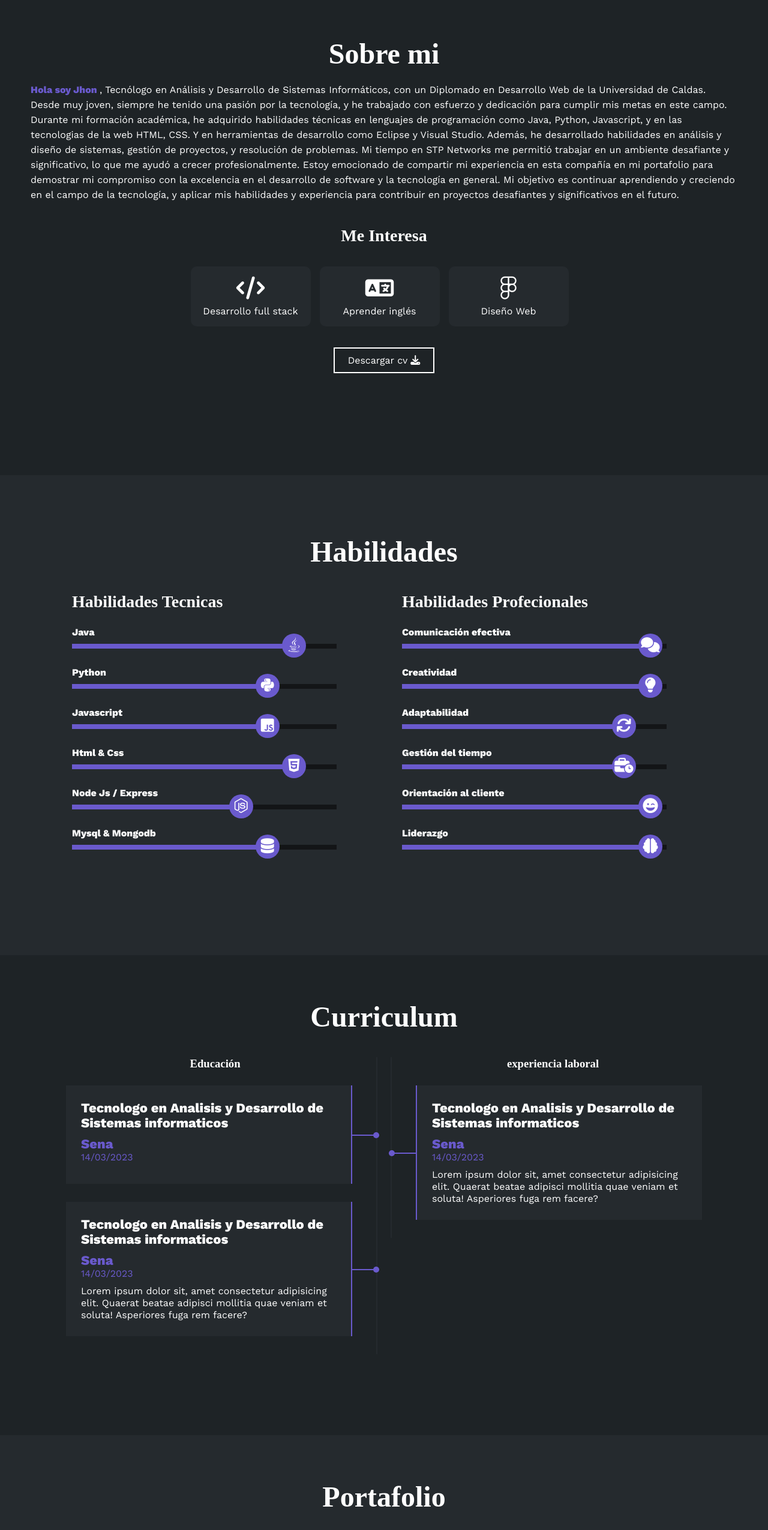
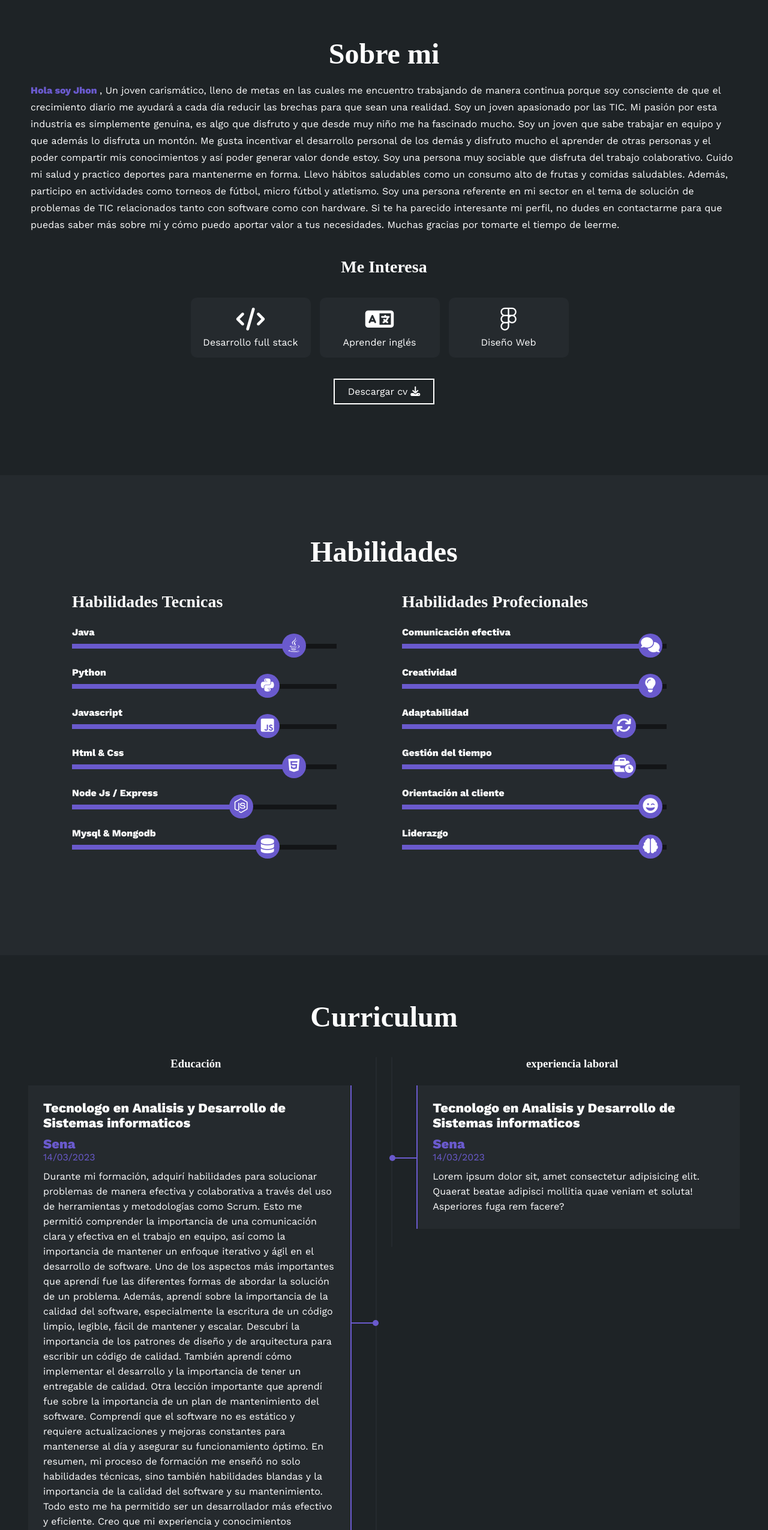
Before and after one commit to jhonthe77/Portafolio-Jhon, a plain HTML site: page index.html in a window 1280 px wide. Shown: the part 880-3430 px from the top of the page at 60% size. Drawn offline with nearby package versions, Linux system fonts and the light colour scheme.

Commit message:
nuvo contenido de texto

```diff
--- a/index.html
+++ b/index.html
@@ -20,7 +20,7 @@
         <div class="logo">
           <a href="#">JHON KERLY</a>
         </div>
-        <nav id="nav" >
+        <nav id="nav">
           <ul>
             <li>
               <a href="#inicio" onclick="selecionar()">INICIO</a>
@@ -75,24 +75,25 @@
       <div class="contenido-seccion">
         <h2>Sobre mi</h2>
         <p>
-          <span>Hola soy Jhon </span>, Tecnólogo en Análisis y Desarrollo de
-          Sistemas Informáticos, con un Diplomado en Desarrollo Web de la
-          Universidad de Caldas. Desde muy joven, siempre he tenido una pasión
-          por la tecnología, y he trabajado con esfuerzo y dedicación para
-          cumplir mis metas en este campo. Durante mi formación académica, he
-          adquirido habilidades técnicas en lenguajes de programación como Java,
-          Python, Javascript, y en las tecnologias de la web HTML, CSS. Y en
-          herramientas de desarrollo como Eclipse y Visual Studio. Además, he
-          desarrollado habilidades en análisis y diseño de sistemas, gestión de
-          proyectos, y resolución de problemas. Mi tiempo en STP Networks me
-          permitió trabajar en un ambiente desafiante y significativo, lo que me
-          ayudó a crecer profesionalmente. Estoy emocionado de compartir mi
-          experiencia en esta compañía en mi portafolio para demostrar mi
-          compromiso con la excelencia en el desarrollo de software y la
-          tecnología en general. Mi objetivo es continuar aprendiendo y
-          creciendo en el campo de la tecnología, y aplicar mis habilidades y
-          experiencia para contribuir en proyectos desafiantes y significativos
-          en el futuro.
+          <span>Hola soy Jhon </span>, Un joven carismático, lleno de metas en
+          las cuales me encuentro trabajando de manera continua porque soy
+          consciente de que el crecimiento diario me ayudará a cada día reducir
+          las brechas para que sean una realidad. Soy un joven apasionado por
+          las TIC. Mi pasión por esta industria es simplemente genuina, es algo
+          que disfruto y que desde muy niño me ha fascinado mucho. Soy un joven
+          que sabe trabajar en equipo y que además lo disfruta un montón. Me
+          gusta incentivar el desarrollo personal de los demás y disfruto mucho
+          el aprender de otras personas y el poder compartir mis conocimientos y
+          así poder generar valor donde estoy. Soy una persona muy sociable que
+          disfruta del trabajo colaborativo. Cuido mi salud y practico deportes
+          para mantenerme en forma. Llevo hábitos saludables como un consumo
+          alto de frutas y comidas saludables. Además, participo en actividades
+          como torneos de fútbol, micro fútbol y atletismo. Soy una persona
+          referente en mi sector en el tema de solución de problemas de TIC
+          relacionados tanto con software como con hardware. Si te ha parecido
+          interesante mi perfil, no dudes en contactarme para que puedas saber
+          más sobre mí y cómo puedo aportar valor a tus necesidades. Muchas
+          gracias por tomarte el tiempo de leerme.
         </p>
         <div class="fila">
           <!-- datos personales -->
@@ -139,7 +140,7 @@
             <div class="skill">
               <span>Python</span>
               <div class="barra-skill">
-                <div class="progreso ">
+                <div class="progreso">
                   <span><i class="fa-brands fa-python"></i></span>
                 </div>
               </div>
@@ -147,7 +148,7 @@
             <div class="skill">
               <span>Javascript</span>
               <div class="barra-skill">
-                <div class="progreso ">
+                <div class="progreso">
                   <span><i class="fa-brands fa-square-js"></i></span>
                 </div>
               </div>
@@ -155,7 +156,7 @@
             <div class="skill">
               <span>Html & Css</span>
               <div class="barra-skill">
-                <div class="progreso ">
+                <div class="progreso">
                   <span><i class="fa-brands fa-html5"></i></span>
                 </div>
               </div>
@@ -163,7 +164,7 @@
             <div class="skill">
               <span>Node Js / Express</span>
               <div class="barra-skill">
-                <div class="progreso ">
+                <div class="progreso">
                   <span><i class="fa-brands fa-node-js"></i></span>
                 </div>
               </div>
@@ -183,7 +184,7 @@
             <div class="skill">
               <span>Comunicación efectiva</span>
               <div class="barra-skill">
-                <div class="progreso ">
+                <div class="progreso">
                   <span><i class="fa-solid fa-comments"></i></span>
                 </div>
               </div>
@@ -191,7 +192,7 @@
             <div class="skill">
               <span>Creatividad</span>
               <div class="barra-skill">
-                <div class="progreso ">
+                <div class="progreso">
                   <span><i class="fa-solid fa-lightbulb"></i></span>
                 </div>
               </div>
@@ -207,7 +208,7 @@
             <div class="skill">
               <span>Gestión del tiempo</span>
               <div class="barra-skill">
-                <div class="progreso ">
+                <div class="progreso">
                   <span><i class="fa-solid fa-business-time"></i></span>
                 </div>
               </div>
@@ -215,7 +216,7 @@
             <div class="skill">
               <span>Orientación al cliente</span>
               <div class="barra-skill">
-                <div class="progreso ">
+                <div class="progreso">
                   <span><i class="fa-solid fa-face-grin-wink"></i></span>
                 </div>
               </div>
@@ -223,7 +224,7 @@
             <div class="skill">
               <span>Liderazgo</span>
               <div class="barra-skill">
-                <div class="progreso ">
+                <div class="progreso">
                   <span><i class="fa-solid fa-brain"></i></span>
                 </div>
               </div>
@@ -245,17 +246,40 @@
               </h4>
               <span class="casa">Sena</span>
               <span class="fecha">14/03/2023</span>
-              <p></p>
+              <p>
+                Durante mi formación, adquirí habilidades para solucionar
+                problemas de manera efectiva y colaborativa a través del uso de
+                herramientas y metodologías como Scrum. Esto me permitió
+                comprender la importancia de una comunicación clara y efectiva
+                en el trabajo en equipo, así como la importancia de mantener un
+                enfoque iterativo y ágil en el desarrollo de software. Uno de
+                los aspectos más importantes que aprendí fue las diferentes
+                formas de abordar la solución de un problema. Además, aprendí
+                sobre la importancia de la calidad del software, especialmente
+                la escritura de un código limpio, legible, fácil de mantener y
+                escalar. Descubrí la importancia de los patrones de diseño y de
+                arquitectura para escribir un código de calidad. También aprendí
+                cómo implementar el desarrollo y la importancia de tener un
+                entregable de calidad. Otra lección importante que aprendí fue
+                sobre la importancia de un plan de mantenimiento del software.
+                Comprendí que el software no es estático y requiere
+                actualizaciones y mejoras constantes para mantenerse al día y
+                asegurar su funcionamiento óptimo. En resumen, mi proceso de
+                formación me enseñó no solo habilidades técnicas, sino también
+                habilidades blandas y la importancia de la calidad del software
+                y su mantenimiento. Todo esto me ha permitido ser un
+                desarrollador más efectivo y eficiente. Creo que mi experiencia
+                y conocimientos adquiridos serían una valiosa contribución a su
+                empresa.
+              </p>
               <div class="conectori">
                 <div class="circuloi"></div>
               </div>
             </div>
             <div class="item izq">
-              <h4>
-                Tecnologo en Analisis y Desarrollo de Sistemas informaticos
-              </h4>
-              <span class="casa">Sena</span>
-              <span class="fecha">14/03/2023</span>
+              <h4>Diplomado en programación web</h4>
+              <span class="casa">Universidad de Caldas </span>
+              <span class="fecha">20/12/2022</span>
               <p>
                 Lorem ipsum dolor sit, amet consectetur adipisicing elit.
                 Quaerat beatae adipisci mollitia quae veniam et soluta!
@@ -359,14 +383,41 @@
         <div class="fila">
           <div class="col">
             <div class="form">
-              <form action="https://formsubmit.co/jhonthe8@gmail.com" method="POST">
-                <input type="text" name="name" placeholder="Ingrese su Nombre" required />
-                <input type="text" name="telefono" placeholder="Ingrese su Telefono" />
-                <input type="email" name="email" id="" placeholder="Ingrese su Email" />
-                <textarea name="mensaje" id="" cols="30" rows="15" placeholder="Ingrese su Mensaje"></textarea>
-                <input type="submit" value="Enviar">
-                <input type="hidden" name="_captcha" value="false">
-                <input type="hidden" name="_next" value="https://jhonthe77.github.io/Portafolio-jhon/#contacto">
+              <form
+                action="https://formsubmit.co/jhonthe8@gmail.com"
+                method="POST"
+              >
+                <input
+                  type="text"
+                  name="name"
+                  placeholder="Ingrese su Nombre"
+                  required
+                />
+                <input
+                  type="text"
+                  name="telefono"
+                  placeholder="Ingrese su Telefono"
+                />
+                <input
+                  type="email"
+                  name="email"
+                  id=""
+                  placeholder="Ingrese su Email"
+                />
+                <textarea
+                  name="mensaje"
+                  id=""
+                  cols="30"
+                  rows="15"
+                  placeholder="Ingrese su Mensaje"
+                ></textarea>
+                <input type="submit" value="Enviar" />
+                <input type="hidden" name="_captcha" value="false" />
+                <input
+                  type="hidden"
+                  name="_next"
+                  value="https://jhonthe77.github.io/Portafolio-jhon/#contacto"
+                />
               </form>
             </div>
           </div>
--- a/style.css
+++ b/style.css
@@ -137,7 +137,7 @@ html {
 }
 .sobremi .contenido-seccion p {
   font-weight: 20px;
-  line-height: 25px;
+  line-height: 28px;
   margin-bottom: 20px;
 }
 .sobremi .contenido-seccion p span {
@@ -403,12 +403,12 @@ html {
 
 .curriculum {
   background-color: #1e2326;
-  height: 100vh;
+  height: max-content;
   color: #ffffff;
   padding: 55px 20px;
 }
 .curriculum .contenido-seccion {
-  max-width: 1100px;
+  max-width: 1226px;
   margin: auto;
 }
 .curriculum h2 {
@@ -466,7 +466,7 @@ html {
 }
 
 .curriculum .fila .item p {
-  line-height: 20px;
+  line-height: 25px;
 }
 .curriculum .fila .izq {
   border-right: 2px solid #6a5acd;
@@ -609,15 +609,18 @@ html {
   margin-right: 20px;
 }
 .contacto .contenido-seccion .form form input {
+  background-color: #252a2e;
+
   margin-bottom: 28px;
   width: 90%;
   height: 35px;
   padding: 10px;
   color: #fff;
-  background-color: #252a2e;
   outline: none;
   border: none;
+
 }
+
 .contacto .contenido-seccion .form form textarea {
   background-color: #252a2e;
   border: none;
```
